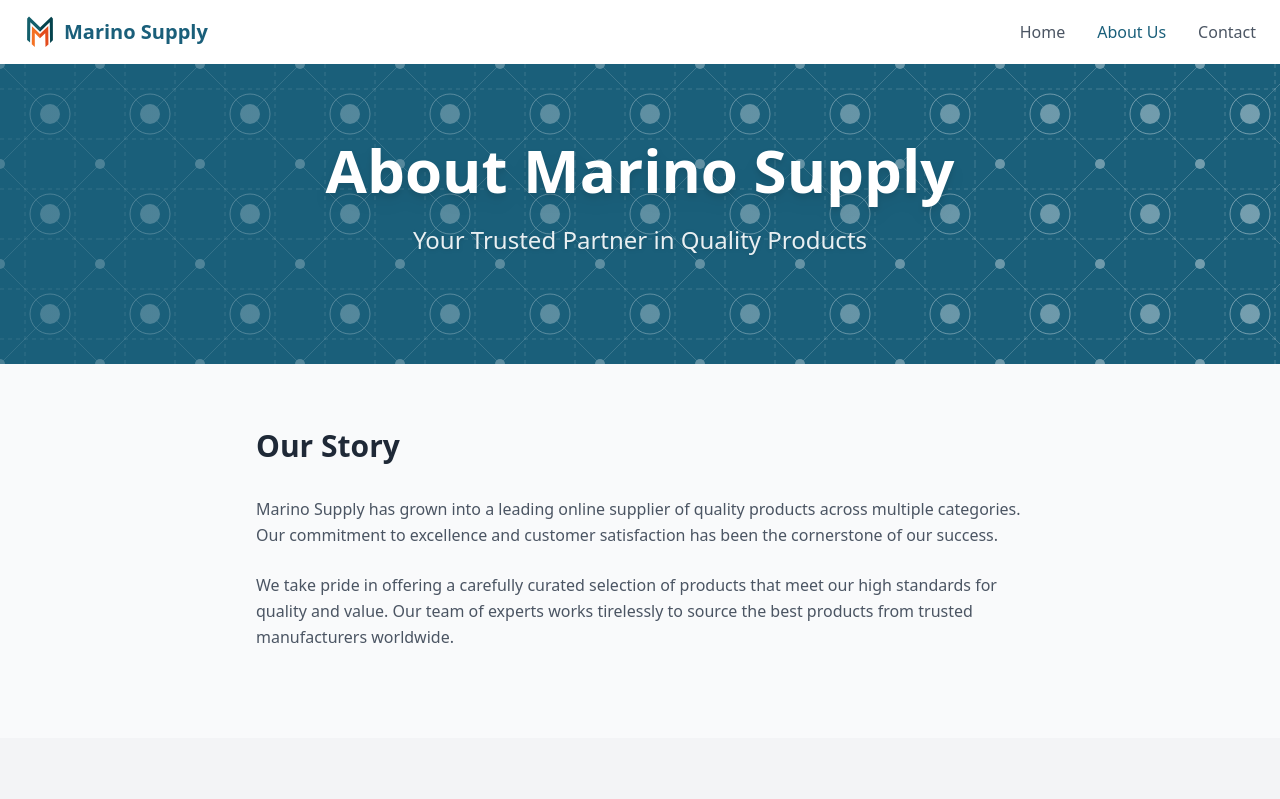
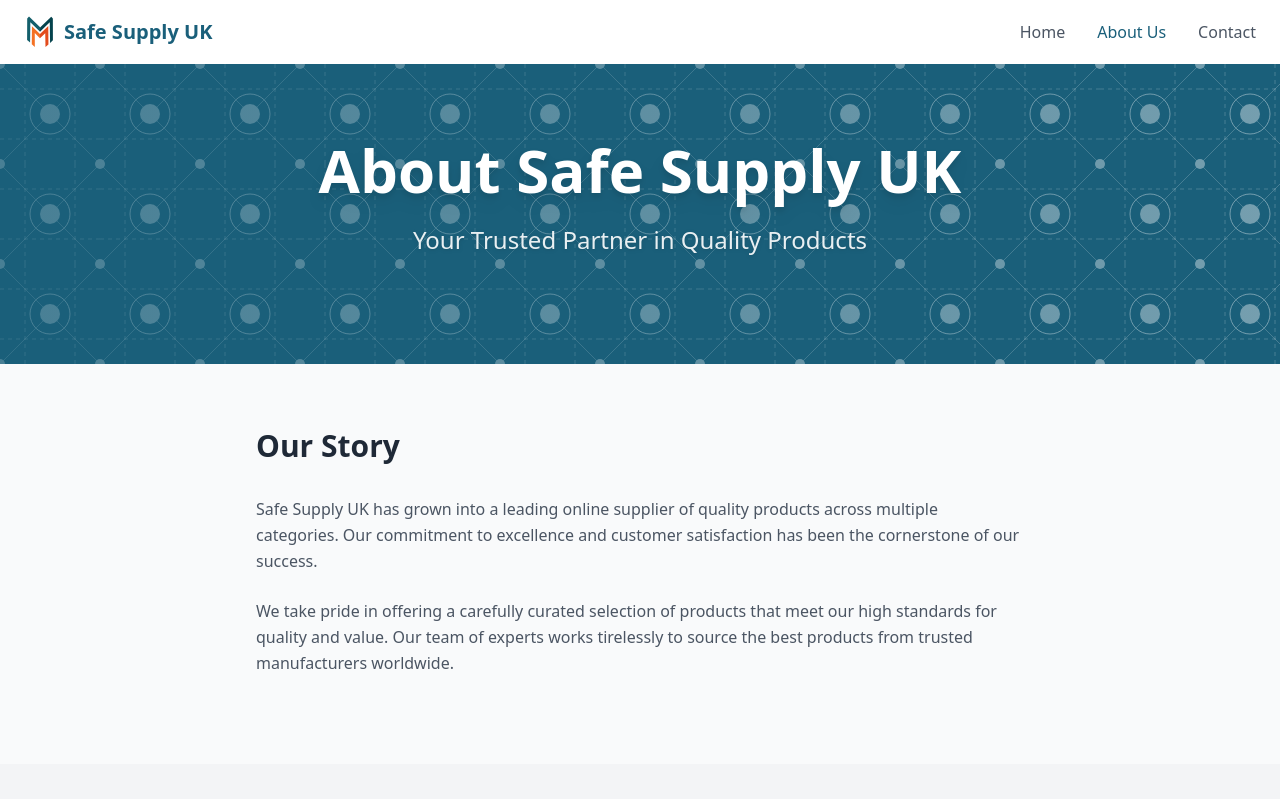
Before and after one commit to fabiosimoesds/safesupplyuk, a website: page about.html in a window 1280 px wide. Shown: the top 799 px of the page. Drawn offline with Linux system fonts and the light colour scheme.

Commit message:
renaming

```diff
--- a/about.html
+++ b/about.html
@@ -3,7 +3,7 @@
 <head>
     <meta charset="UTF-8">
     <meta name="viewport" content="width=device-width, initial-scale=1.0">
-    <title>Marino Supply - About Us</title>
+    <title>Safe Supply UK - About Us</title>
     <link href="/dist/output.css" rel="stylesheet">
     <link rel="icon" type="image/svg+xml" href="images/logo.svg">
     <link rel="alternate icon" type="image/png" href="images/logo.png">
@@ -14,8 +14,8 @@
         <nav class="container mx-auto px-6 py-4">
             <div class="flex items-center justify-between">
                 <a href="index.html" class="flex items-center gap-2 font-bold text-primary">
-                    <img src="images/logo.svg" alt="Marino Supply Logo" class="h-8 w-auto">
-                    <span class="text-xl">Marino Supply</span>
+                    <img src="images/logo.svg" alt="Safe Supply UK Logo" class="h-8 w-auto">
+                    <span class="text-xl">Safe Supply UK</span>
                 </a>
 
                 <ul class="flex space-x-8">
@@ -37,7 +37,7 @@
             <div class="relative container mx-auto px-6 h-full flex flex-col justify-center items-center text-center">
                 <div class="max-w-3xl mx-auto">
                     <h1 class="text-6xl font-bold mb-6 text-white drop-shadow-lg">
-                        About Marino Supply
+                        About Safe Supply UK
                     </h1>
                     <p class="text-2xl mb-8 text-white/90 drop-shadow">
                         Your Trusted Partner in Quality Products
@@ -51,7 +51,7 @@
         <div class="max-w-3xl mx-auto">
             <h2 class="text-3xl font-bold mb-8 text-gray-800">Our Story</h2>
             <p class="text-gray-600 mb-6 leading-relaxed">
-            Marino Supply has grown into a leading online supplier of quality products across multiple categories. Our commitment to excellence and customer satisfaction has been the cornerstone of our success.
+            Safe Supply UK has grown into a leading online supplier of quality products across multiple categories. Our commitment to excellence and customer satisfaction has been the cornerstone of our success.
             </p>
 
             <p class="text-gray-600 mb-6 leading-relaxed">
@@ -113,7 +113,7 @@
 
     <footer class="bg-gray-800 text-white py-8">
         <div class="container mx-auto px-6 text-center">
-            <p>&copy; 2024 Marino Supply. All rights reserved.</p>
+            <p>&copy; 2024 Safe Supply UK. All rights reserved.</p>
         </div>
     </footer>
 </body>
--- a/package.json
+++ b/package.json
@@ -1,5 +1,5 @@
 {
-  "name": "marino-supply",
+  "name": "safesupplyuk",
   "version": "1.0.0",
   "description": "",
   "main": "index.js",
```
Also changed, not shown: contact.html (+5 -5 lines), index.html (+5 -5 lines), README.md, 1 other file.
